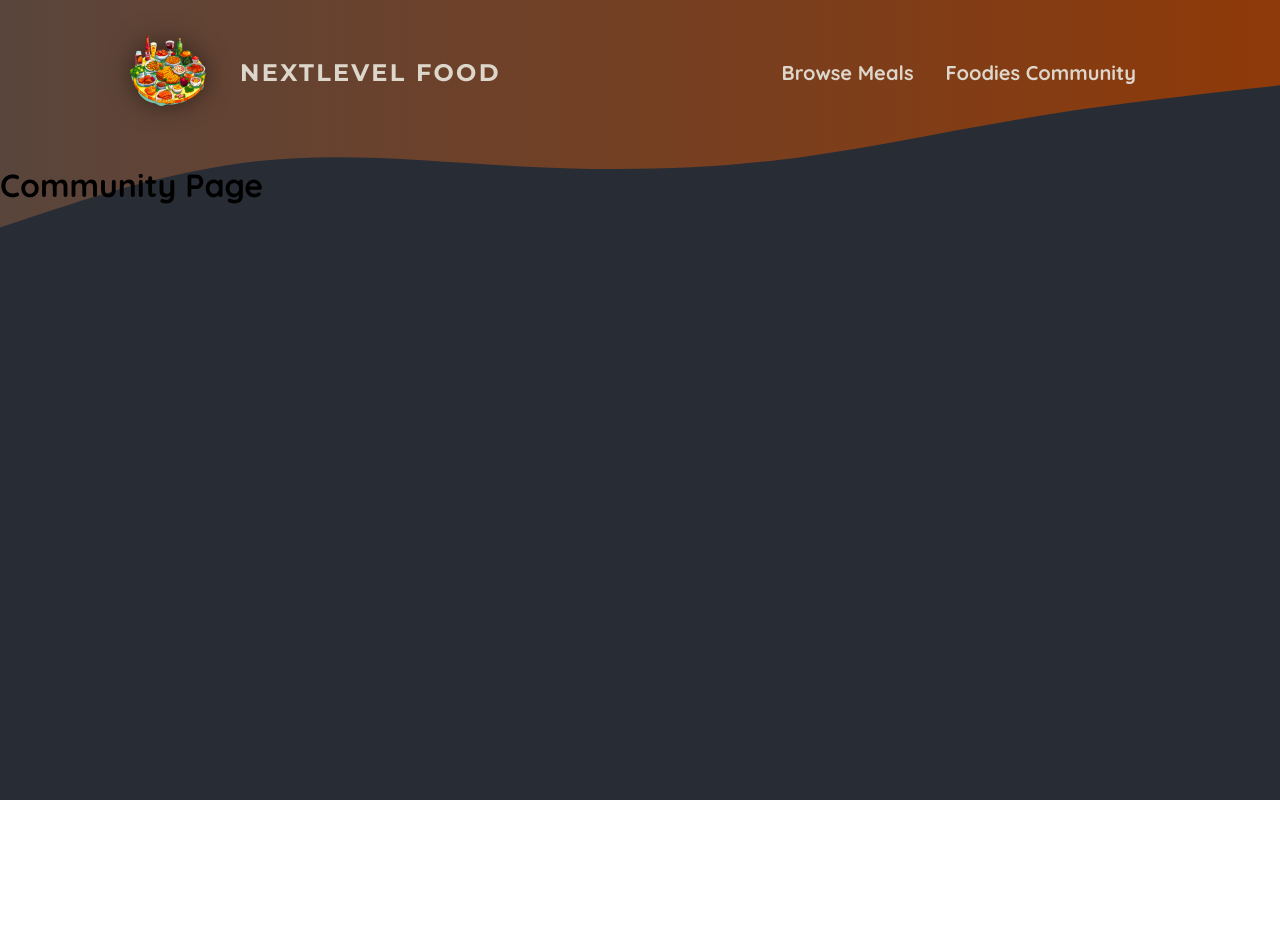
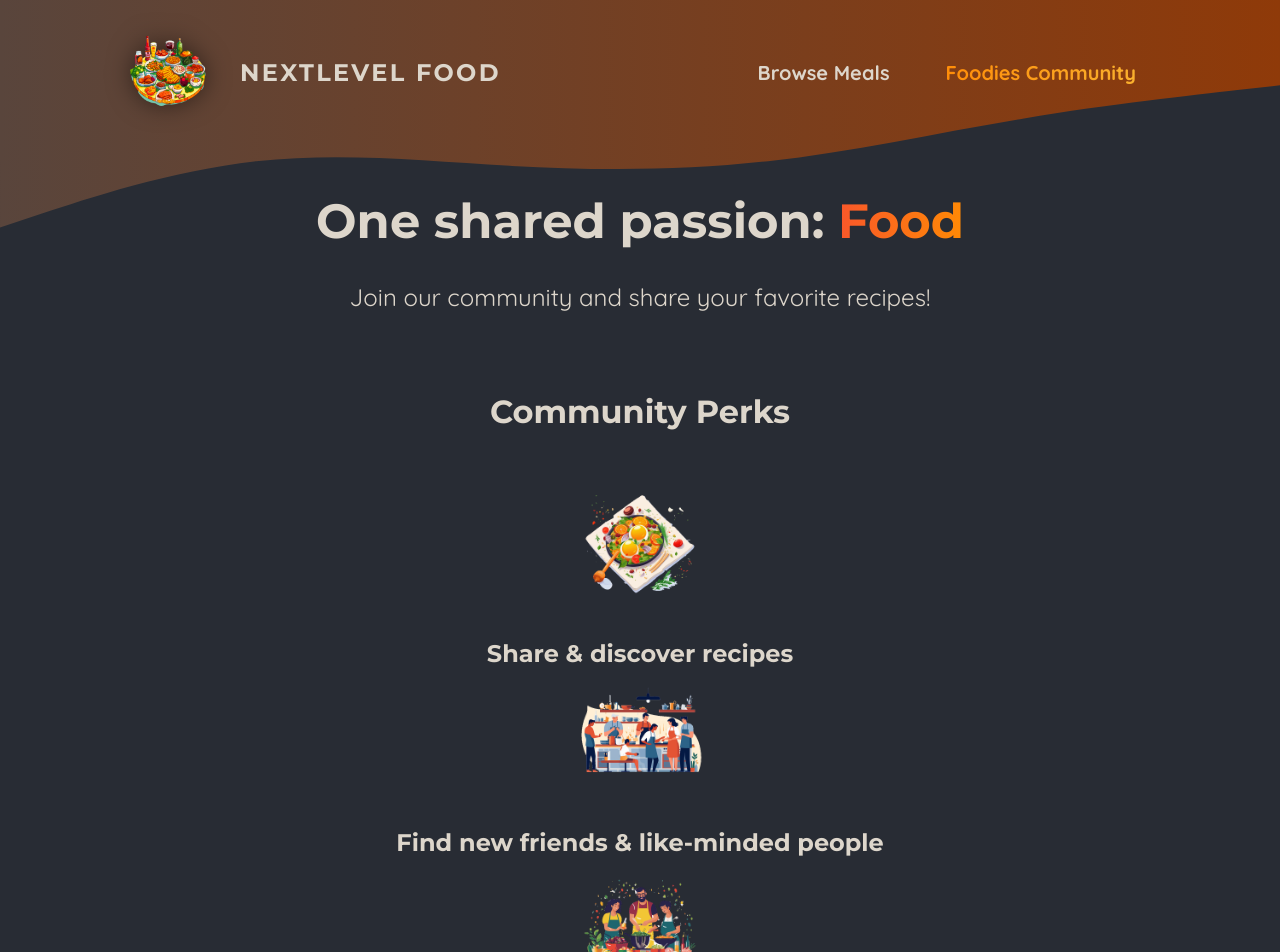
Before and after one commit to ChandraTheMerciless/ReduxWithReact, a Next.js app in the folder Section 25/: page /community in a window 1280 px wide. Shown: the top 952 px of the page. Before the commit the page ends 800 px from the top, so only its background shows below. Built offline with nearby package versions, Linux system fonts and the light colour scheme.

Commit message:
Got further in tutorial

```diff
--- a/Section 25/app/community/page.js
+++ b/Section 25/app/community/page.js
@@ -1,7 +1,40 @@
+import Image from 'next/image';
+
+import mealIcon from '@/assets/icons/meal.png';
+import communityIcon from '@/assets/icons/community.png';
+import eventsIcon from '@/assets/icons/events.png';
+import classes from './page.module.css';
+
 export default function CommunityPage() {
-    return (
-        <div>
-            <h1>Community Page</h1>
-        </div>
-    )
+  return (
+    <>
+      <header className={classes.header}>
+        <h1>
+          One shared passion: <span className={classes.highlight}>Food</span>
+        </h1>
+        <p>Join our community and share your favorite recipes!</p>
+      </header>
+      <main className={classes.main}>
+        <h2>Community Perks</h2>
+
+        <ul className={classes.perks}>
+          <li>
+            <Image src={mealIcon} alt="A delicious meal" />
+            <p>Share & discover recipes</p>
+          </li>
+          <li>
+            <Image src={communityIcon} alt="A crowd of people, cooking" />
+            <p>Find new friends & like-minded people</p>
+          </li>
+          <li>
+            <Image
+              src={eventsIcon}
+              alt="A crowd of people at a cooking event"
+            />
+            <p>Participate in exclusive events</p>
+          </li>
+        </ul>
+      </main>
+    </>
+  );
 }
--- /dev/null
+++ b/Section 25/app/community/page.module.css
@@ -0,0 +1,61 @@
+.header {
+  gap: 3rem;
+  margin: 3rem auto 5rem auto;
+  width: 90%;
+  max-width: 75rem;
+  color: #ddd6cb;
+  font-size: 1.5rem;
+  text-align: center;
+}
+
+.header h1 {
+  font-family: 'Montserrat', sans-serif;
+}
+
+.highlight {
+  background: linear-gradient(90deg, #f9572a, #ff8a05);
+  background-clip: text;
+  -webkit-background-clip: text;
+  -webkit-text-fill-color: transparent;
+}
+
+.main {
+  width: 90%;
+  max-width: 40rem;
+  margin: 0 auto;
+  text-align: center;
+}
+
+.main h2 {
+  font-family: 'Montserrat', sans-serif;
+  font-size: 2rem;
+  margin-bottom: 3rem;
+  color: #ddd6cb;
+}
+
+.perks {
+  list-style: none;
+  margin: 3rem 0;
+  padding: 0;
+}
+
+.perks li {
+  display: flex;
+  flex-direction: column;
+  align-items: center;
+  gap: 2rem;
+}
+
+.perks img {
+  width: 8rem;
+  height: 8rem;
+  object-fit: contain;
+}
+
+.perks p {
+  font-family: 'Montserrat', sans-serif;
+  font-size: 1.5rem;
+  font-weight: bold;
+  margin: 0;
+  color: #ddd6cb;
+}
--- a/Section 25/app/page.js
+++ b/Section 25/app/page.js
@@ -1,13 +1,14 @@
 import Link from 'next/link';
 
 import classes from './page.module.css';
+import ImageSlideshow from '@/components/images/image-slideshow';
 
 export default function Home() {
   return (
     <>
       <header className={classes.header}>
         <div className={classes.slideshow}>
-
+          <ImageSlideshow />
         </div>
         <div>
           <div className={classes.hero}>
--- a/Section 25/components/images/image-slideshow.js
+++ b/Section 25/components/images/image-slideshow.js
@@ -1,3 +1,5 @@
+'use client';
+
 import { useEffect, useState } from 'react';
 import Image from 'next/image';
 
--- a/Section 25/components/main-header/main-header.js
+++ b/Section 25/components/main-header/main-header.js
@@ -4,6 +4,7 @@
 
 import logoImg from '@/assets/logo.png';
 import classes from './main-header.module.css';
+import NavLink from "./nav-link";
 
 export default function MainHeader() {
     return (
@@ -17,9 +18,9 @@
 
                 <nav className={classes.nav}>
                     <ul>
+                        <li><NavLink href="/meals">Browse Meals</NavLink></li>
                         <li>
-                            <Link href="/meals">Browse Meals</Link>
-                            <Link href="/community">Foodies Community</Link>
+                            <NavLink href="/community">Foodies Community</NavLink>
                         </li>
                     </ul>
                 </nav>
--- a/Section 25/components/main-header/main-header.module.css
+++ b/Section 25/components/main-header/main-header.module.css
@@ -21,30 +21,6 @@
   font-size: 1.25rem;
 }
 
-.nav a {
-  text-decoration: none;
-  color: #ddd6cb;
-  font-weight: bold;
-  padding: 0.5rem 1rem;
-  border-radius: 0.5rem;
-}
-
-.nav a:hover,
-.nav a:active {
-  background: linear-gradient(90deg, #ff8a05, #f9b331);
-  background-clip: text;
-  -webkit-background-clip: text;
-  -webkit-text-fill-color: transparent;
-  text-shadow: 0 0 18px rgba(248, 190, 42, 0.8);
-}
-
-.active {
-  background: linear-gradient(90deg, #ff8a05, #f9b331);
-  background-clip: text;
-  -webkit-background-clip: text;
-  -webkit-text-fill-color: transparent;
-}
-
 .logo {
   display: flex;
   align-items: center;
--- /dev/null
+++ b/Section 25/components/main-header/nav-link.js
@@ -0,0 +1,15 @@
+'use client';
+import Link from "next/link";
+import classes from './nav-link.module.css';
+
+import { usePathname } from "next/navigation";
+
+export default function NavLink({ children, href, active }) {
+    const path = usePathname();
+
+    return (
+        <Link href={href} className={path.startsWith(href) ? `${classes.link} ${classes.active}` : classes.link}>
+            {children}
+        </Link>
+    );
+}
--- /dev/null
+++ b/Section 25/components/main-header/nav-link.module.css
@@ -0,0 +1,23 @@
+.link {
+    text-decoration: none;
+    color: #ddd6cb;
+    font-weight: bold;
+    padding: 0.5rem 1rem;
+    border-radius: 0.5rem;
+  }
+
+  .link:hover,
+  .link:active {
+    background: linear-gradient(90deg, #ff8a05, #f9b331);
+    background-clip: text;
+    -webkit-background-clip: text;
+    -webkit-text-fill-color: transparent;
+    text-shadow: 0 0 18px rgba(248, 190, 42, 0.8);
+}
+
+.active {
+    background: linear-gradient(90deg, #ff8a05, #f9b331);
+    background-clip: text;
+    -webkit-background-clip: text;
+    -webkit-text-fill-color: transparent;
+  }
```
